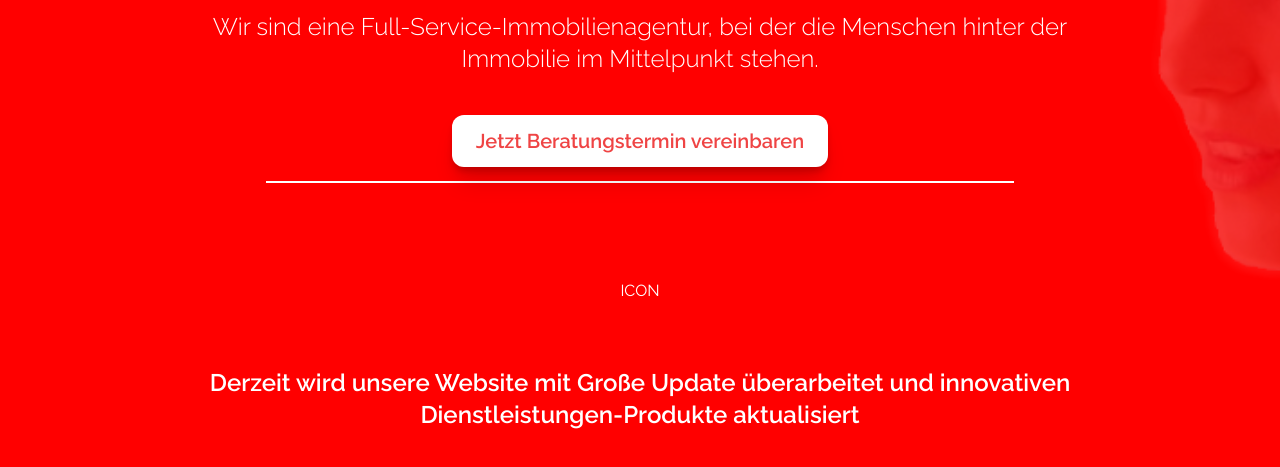
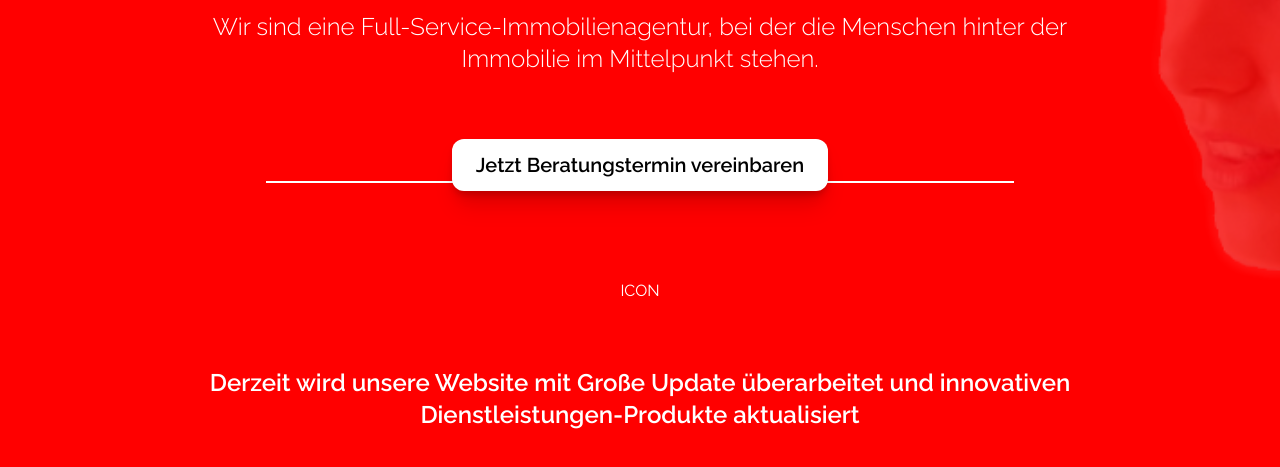
Before and after one commit to Obazure/auctiora, a website: page docs/index.html in a window 1280 px wide. Shown: the part 479-946 px from the top of the page. Drawn offline with Linux system fonts and the light colour scheme.

Commit message:
Update text.

```diff
--- a/docs/index.html
+++ b/docs/index.html
@@ -63,7 +63,7 @@
           hinter der Immobilie im Mittelpunkt stehen.
         </p>
         <a
-          class="mx-auto text-red-500 bg-white my-2 py-3 px-6 rounded-xl drop-shadow-lg font-semibold shadow-xl hover:bg-gray-700 hover:text-white md:text-xl"
+          class="mx-auto text-red-500 bg-white mt-8 py-3 px-6 rounded-xl drop-shadow-lg font-semibold shadow-xl hover:bg-gray-700 hover:text-white md:text-xl text-black"
           href="mailto:info@auctiora.com"
         >
           Jetzt Beratungstermin vereinbaren
```
Also changed, not shown: docs/assets/main.css.
